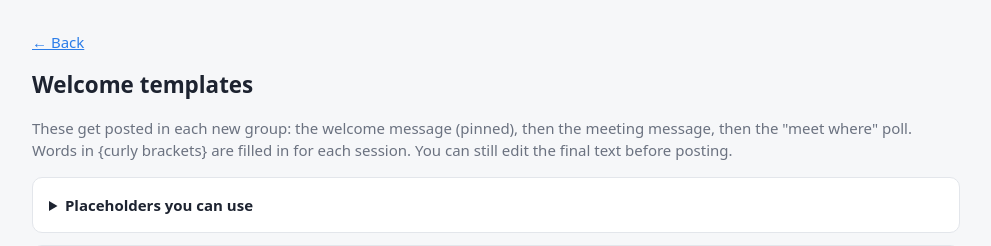
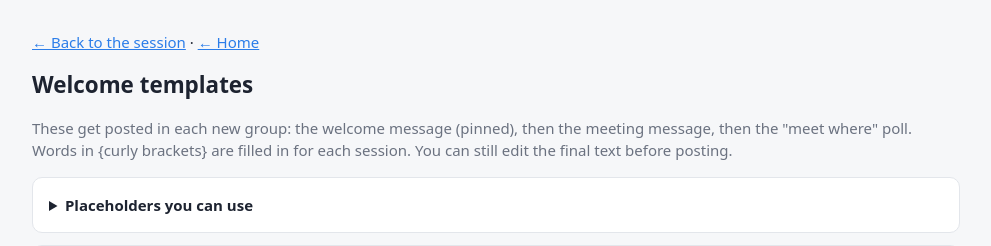
Before and after one commit to darryl5942/recre-groups, a Flask app: template templates/templates.html in a window 1280 px wide. Shown: the part 48-294 px from the top of the page, without its empty margins (144-1135 px from the left). Run offline with Flask 3, Linux system fonts and the light colour scheme; the template is opened without the code that fills it: most values are stand-ins (such as "Sample title", 1, 10 or a date in 2020).

Commit message:
Add a Home link to the Welcome templates page

```diff
--- a/templates/templates.html
+++ b/templates/templates.html
@@ -1,6 +1,9 @@
 {% extends "base.html" %}
 {% block content %}
-{% if back %}<p><a href="{{ back }}">← Back</a></p>{% endif %}
+<p>
+  {% if back %}<a href="{{ back }}">← Back to the session</a> · {% endif %}
+  <a href="{{ url_for('index') }}">← Home</a>
+</p>
 <h1>Welcome templates</h1>
 <p class="muted">These get posted in each new group: the welcome message (pinned), then the meeting message, then the "meet where" poll.
   Words in {curly brackets} are filled in for each session. You can still edit the final text before posting.</p>
```
